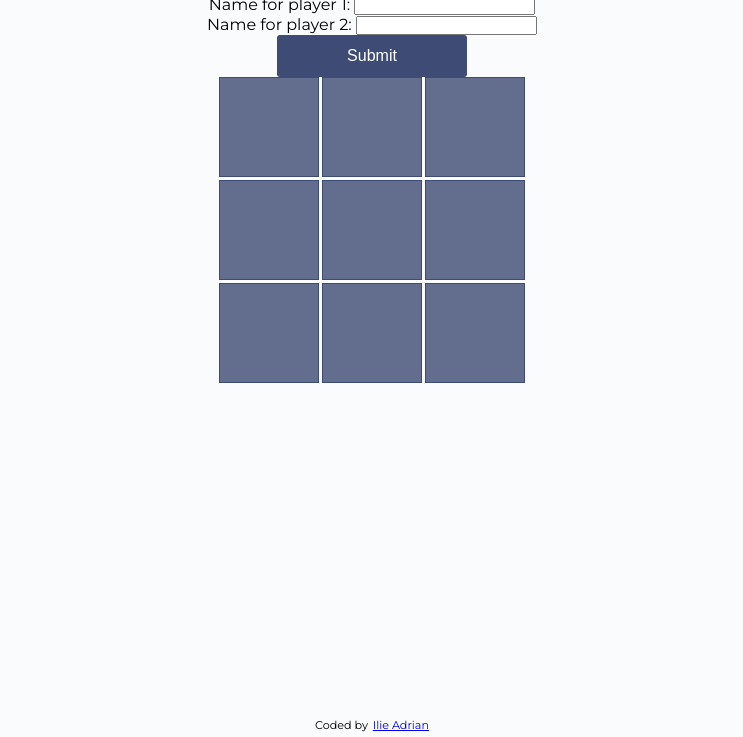
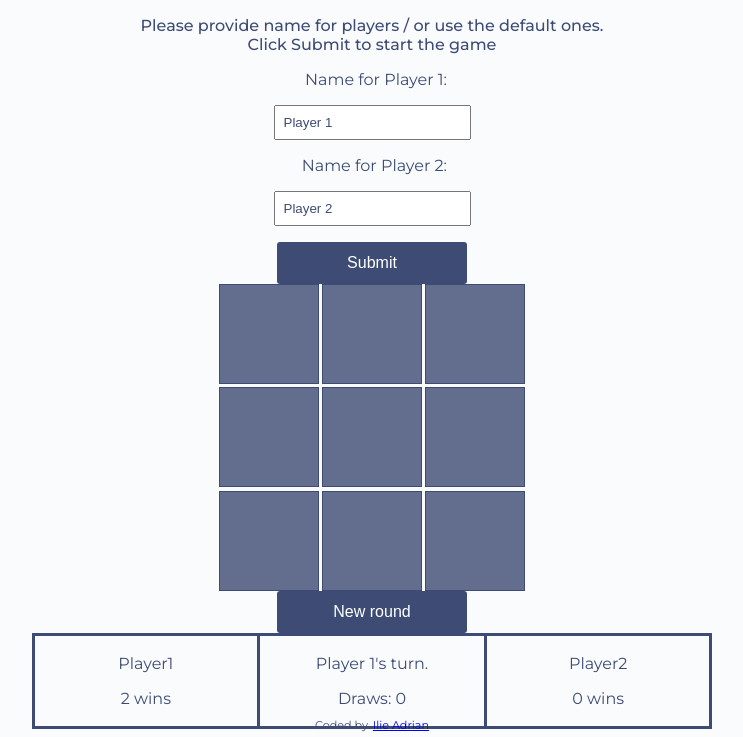
Before and after one commit to ilieadrian/TheOdinProject-Tic-Tac-Toe, a plain HTML site: page index.html in a window 1280 px wide. Shown: the part 63-800 px from the top of the page, without its empty margins (268-1011 px from the left). Drawn offline with Linux system fonts and the light colour scheme.

Commit message:
html and css finished, version with all the options active

```diff
--- a/index.html
+++ b/index.html
@@ -10,31 +10,40 @@
     <title>TheOdinProject: Tic Tac Toe</title>
 </head>
 <body>
-    <h1>Tic Tac Toe Game</h1>
+    <div class="form-container">
+        <h1>Tic Tac Toe</h1>
         <form>
-        <p>Please provide name for players to begin the game</p>
+            <p>Please provide name for players / or use the default ones. Click Submit to start the game</p>
             <div class="input-container">
-            <label for="author">Name for player 1: </label>
-            <input type="text" id="player1" name="player1" required>
+                <label for="player1name">Name for Player 1: </label>
+                <input type="text" id="player1name" name="player1name" value="Player 1" maxlength="20" required>
             </div>
             <div class="input-container">
-            <label for="author">Name for player 2: </label>
-            <input type="text" id="player2" name="player2" required>
+                <label for="player2name">Name for Player 2: </label>
+                <input type="text" id="player2name" name="player2name" value="Player 2" maxlength="20" required>
             </div>
             <button id="submit-btn" class="button">Submit</button>
         </form>
+    </div>
 
-    <div id="play-grid">
-        <!-- <div class="cell">1</div>
-        <div class="cell">2</div>
-        <div class="cell">3</div>
-        <div class="cell">4</div>
-        <div class="cell">5</div>
-        <div class="cell">6</div>
-        <div class="cell">7</div>
-        <div class="cell">8</div>
-        <div class="cell">9</div> -->
+    <div id="play-grid"></div>
+
+    <button id="reset-btn" class="button">New round</button>
+
+    <div class="game-info">
+            <div id="player1" class="game-info-constainer">
+                <p id="player1-name">Player1</p>
+                <p id="player1-score">2 wins</p>
             </div>
+            <div id="game-info" class="game-info-constainer">
+                <div id="game-updates">Player 1's turn.</div>
+                <div id="draws">Draws: 0</div>
+            </div>
+            <div id="player2" class="game-info-constainer">
+                <p id="player2-name">Player2</p>
+                <p id="player2-score">0 wins</p>
+            </div>
+
     <p class="attribution">Coded by<a href="http://ilieadrian.com">Ilie Adrian</a></p>
     <script src="script.js"></script>
 </body>
--- a/script.js
+++ b/script.js
@@ -135,8 +135,7 @@ function GameController(playerOne, playerTwo) {
   const playRound = (column, row) => {
     if (!column && !row) {
       updateDOM();
-    }
-
+    } else {
       const cell = board.getBoard()[column][row];
 
       if (!cell.isOccupied()) {
@@ -150,6 +149,7 @@ function GameController(playerOne, playerTwo) {
       } else {
         console.log("Cell is already occupied");
         return;
+      }
     }
   };
 
--- a/style.css
+++ b/style.css
@@ -14,11 +14,15 @@ html {
 body {
     min-height: 100vh;
     height: 100vh;
+    max-width: 960px;
     font-family: 'Montserrat', sans-serif;
     background-color: #F9FBFC;
+    color: rgba(62, 76, 117);
     display: flex;
     flex-direction: column;
+    justify-content: space-around;
     margin: 0 auto;
+    padding: 0.5rem;
     position: relative;
     text-align: center;
 }
@@ -40,6 +44,58 @@ body {
     background-color: rgba(62, 76, 117, 0.8);
 }
 
+#reset-btn {
+    width: 190px;
+    justify-self: center;
+    align-self: center;
+}
+
+.form-container {
+    display: flex;
+    flex-direction: column;
+    align-items: center;
+    justify-content: center;
+}
+
+.form-container h1 {
+    margin-bottom: 2rem;
+}
+
+form {
+    display: flex;
+    flex-direction: column;
+    align-items: center;
+    justify-content: center;
+    max-width: 480px;
+}
+
+form p {
+    margin-bottom: 1rem;
+    font-weight: 500;
+}
+
+.input-container {
+    width: 70%;
+    margin-bottom: 1rem;
+    display: flex;
+    flex-wrap: wrap;
+    flex-direction: row;
+    align-items: center;
+    justify-content: center;
+    gap: 1rem;
+}
+
+label {
+    width: 150px; /* Set a fixed width for the labels */
+    text-align: right; /* Align the text to the right within the label */
+}
+
+input[type=text] {
+    color: rgba(62, 76, 117);
+    max-width: 250px;
+    padding: 0.5rem;
+    justify-self: flex-end;
+}
 
 #play-grid {
     width: 100%;
@@ -47,7 +103,8 @@ body {
     grid-template-columns: repeat(3, 100px);
     grid-template-rows: repeat(3, 100px);
     place-content: center;
-    gap: 0.2rem
+    gap: 0.2rem;
+    /* margin-bottom: -5rem; */
 }
 
 .cell {
@@ -63,7 +120,36 @@ body {
 
 .cell:hover {
     opacity: 0.7;
+}
 
+.game-info {
+    margin: 0 auto;
+    border: 3px solid rgba(62, 76, 117, 1);
+    width: 680px;
+    height: 6rem;
+    display: grid;
+    align-items: center;
+    justify-content: center;
+    grid-template-columns: repeat(3, 1fr);
+}
+
+.game-info-constainer {
+    height: 100%;
+    display: flex;
+    flex-direction: column;
+    justify-content: center;
+    align-items: center;
+    padding: 0.5rem;
+    gap: 1rem;
+
+}
+#player1 {
+    word-wrap: break-word;
+        border-right: 3px solid rgba(62, 76, 117, 1);
+}
+
+#player2 {
+        border-left: 3px solid rgba(62, 76, 117, 1);
 }
 /* Footer */
 .attribution {
```
Lines whose indentation alone changed are shown as unchanged.
